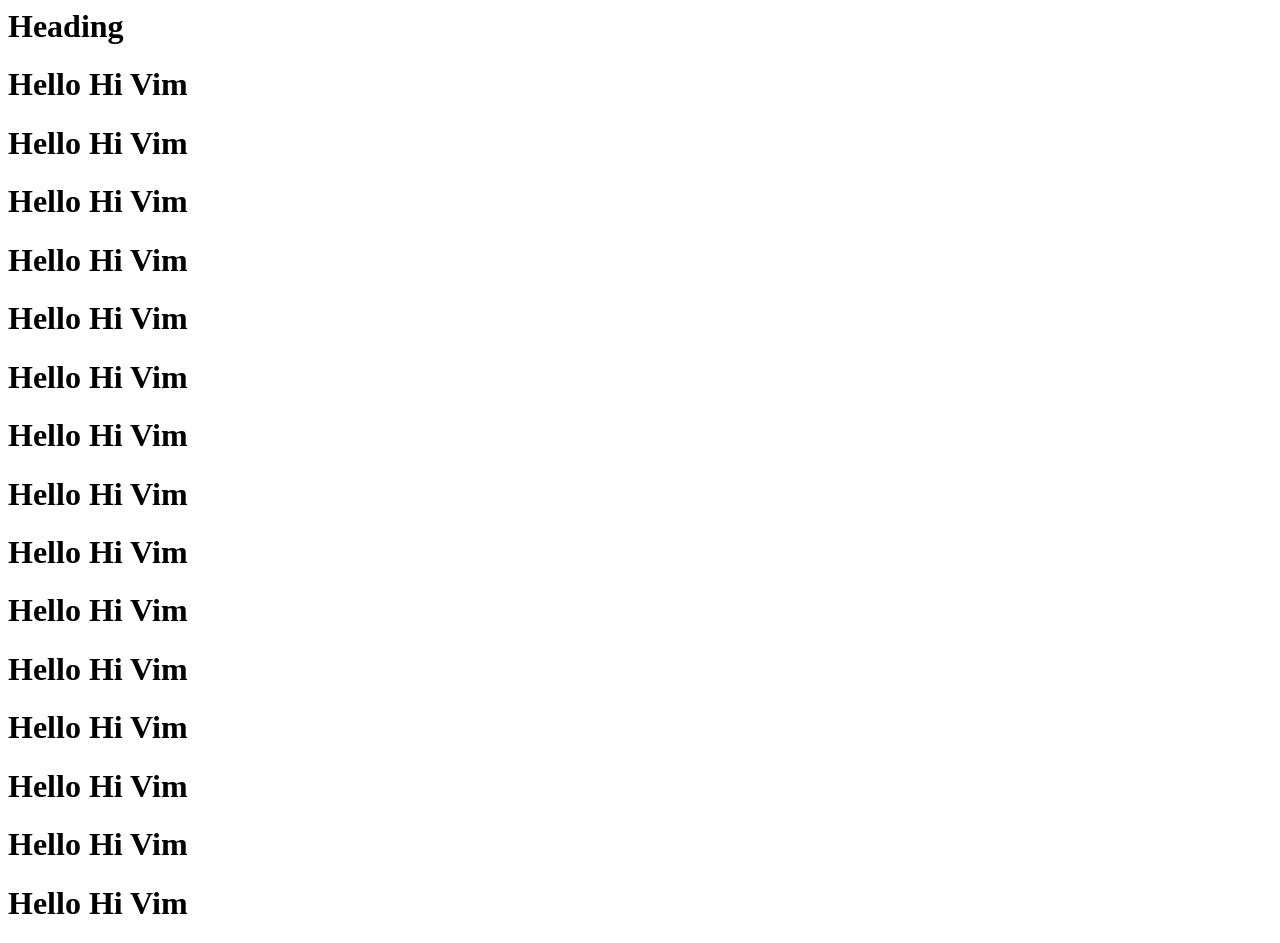
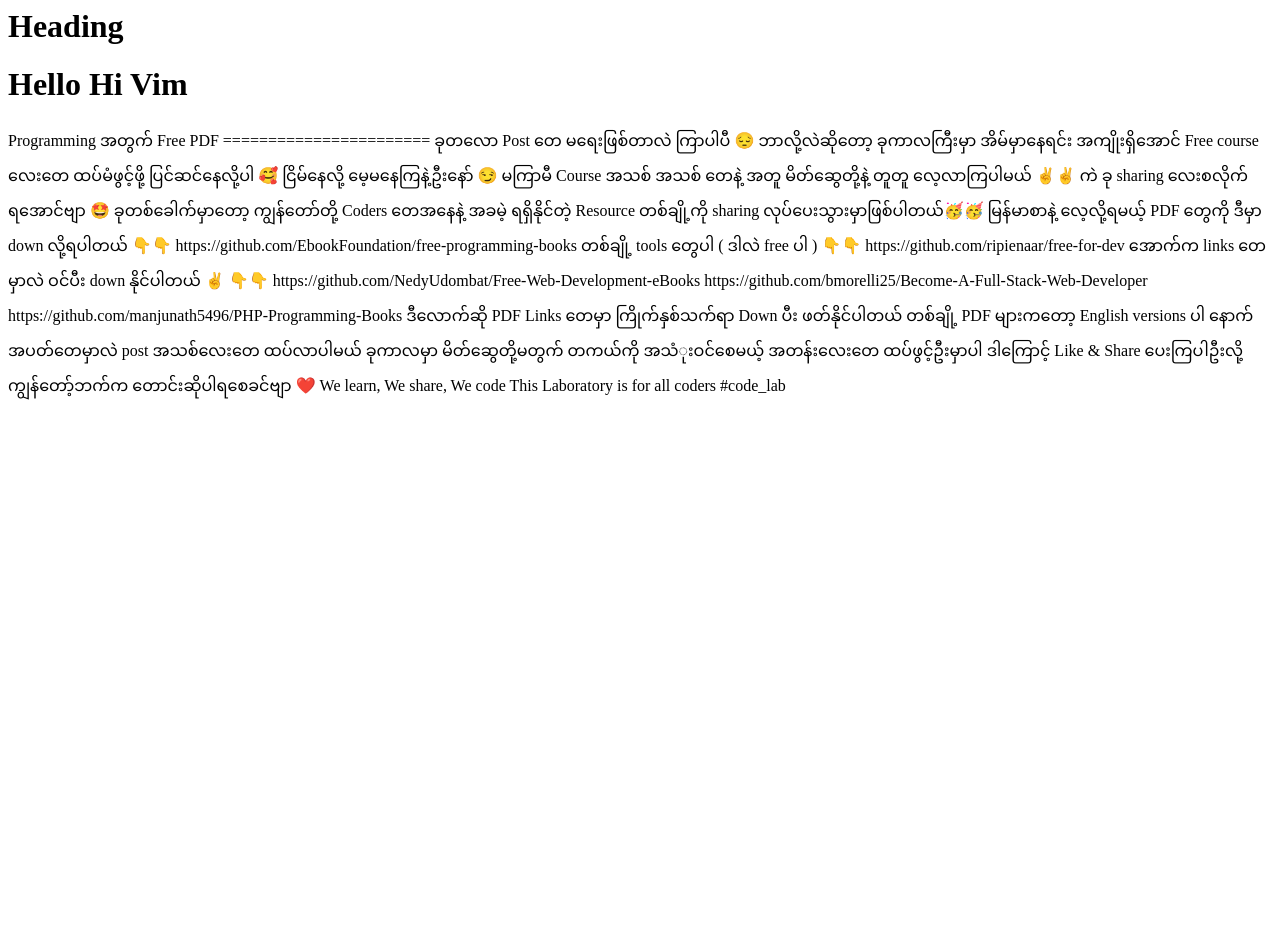
Before and after one commit to tzw409/Demo, a plain HTML site: page index.html in a window 1280 px wide. After the commit the page ends 800 px from the top, so only its background shows below. Drawn offline with Linux system fonts and the light colour scheme.

Commit message:
Update index.html

```diff
--- a/index.html
+++ b/index.html
@@ -2,18 +2,50 @@
 	<h1>Heading</h1>
 
 <h1> Hello Hi Vim</h1>
-<h1> Hello Hi Vim</h1>
-<h1> Hello Hi Vim</h1>
-<h1> Hello Hi Vim</h1>
-<h1> Hello Hi Vim</h1>
-<h1> Hello Hi Vim</h1>
-<h1> Hello Hi Vim</h1>
-<h1> Hello Hi Vim</h1>
-<h1> Hello Hi Vim</h1>
-<h1> Hello Hi Vim</h1>
-<h1> Hello Hi Vim</h1>
-<h1> Hello Hi Vim</h1>
-<h1> Hello Hi Vim</h1>
-<h1> Hello Hi Vim</h1>
-<h1> Hello Hi Vim</h1>
+
+<p> Programming အတွက် Free PDF
+=======================
+
+ခုတလော Post တေ မရေးဖြစ်တာလဲ ကြာပါပီ 😔
+
+ဘာလို့လဲဆိုတော့ ခုကာလကြီးမှာ အိမ်မှာနေရင်း အကျိုးရှိအောင် Free course လေးတေ ထပ်မံဖွင့်ဖို့ ပြင်ဆင်နေလို့ပါ 🥰
+
+ငြိမ်နေလို့ မေ့မနေကြနဲ့ဦးနော် 😏
+
+မကြာမီ Course အသစ် အသစ် တေနဲ့ အတူ မိတ်ဆွေတို့နဲ့ တူတူ လေ့လာကြပါမယ် ✌️✌️
+
+ကဲ ခု sharing လေးစလိုက်ရအောင်ဗျာ 🤩
+
+ခုတစ်ခေါက်မှာတော့ ကျွန်တော်တို့ Coders တေအနေနဲ့ အခမဲ့ ရရှိနိုင်တဲ့ Resource တစ်ချို့ကို sharing လုပ်ပေးသွားမှာဖြစ်ပါတယ်🥳🥳
+
+မြန်မာစာနဲ့ လေ့လို့ရမယ့် PDF တွေကို ဒီမှာ down လို့ရပါတယ်
+👇👇
+https://github.com/EbookFoundation/free-programming-books
+
+တစ်ချို့ tools တွေပါ ( ဒါလဲ free ပါ )
+👇👇
+https://github.com/ripienaar/free-for-dev
+
+အောက်က links တေမှာလဲ ဝင်ပီး down နိုင်ပါတယ် ✌️
+👇👇
+https://github.com/NedyUdombat/Free-Web-Development-eBooks
+
+https://github.com/bmorelli25/Become-A-Full-Stack-Web-Developer
+
+https://github.com/manjunath5496/PHP-Programming-Books
+
+ဒီလောက်ဆို PDF Links တေမှာ ကြိုက်နှစ်သက်ရာ Down ပီး ဖတ်နိုင်ပါတယ်
+
+တစ်ချို့ PDF များကတော့ English versions ပါ
+
+နောက်အပတ်တေမှာလဲ post အသစ်လေးတေ ထပ်လာပါမယ်
+
+ခုကာလမှာ မိတ်ဆွေတို့မတွက် တကယ်ကို အသံုးဝင်စေမယ့် အတန်းလေးတေ ထပ်ဖွင့်ဦးမှာပါ
+
+ဒါကြောင့် Like & Share ပေးကြပါဦးလို့ ကျွန်တော့်ဘက်က တောင်းဆိုပါရစေခင်ဗျာ ❤️
+
+We learn, We share, We code
+This Laboratory is for all coders
+
+#code_lab</p>
 </html>
```
